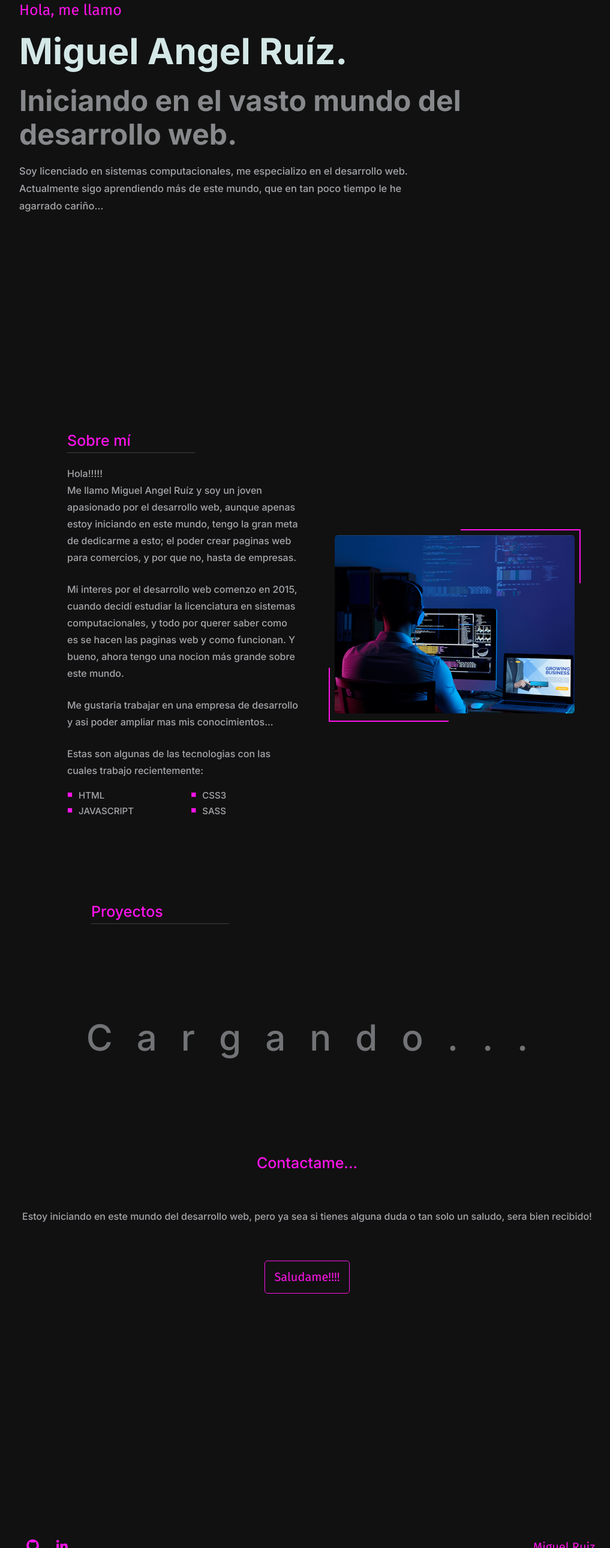
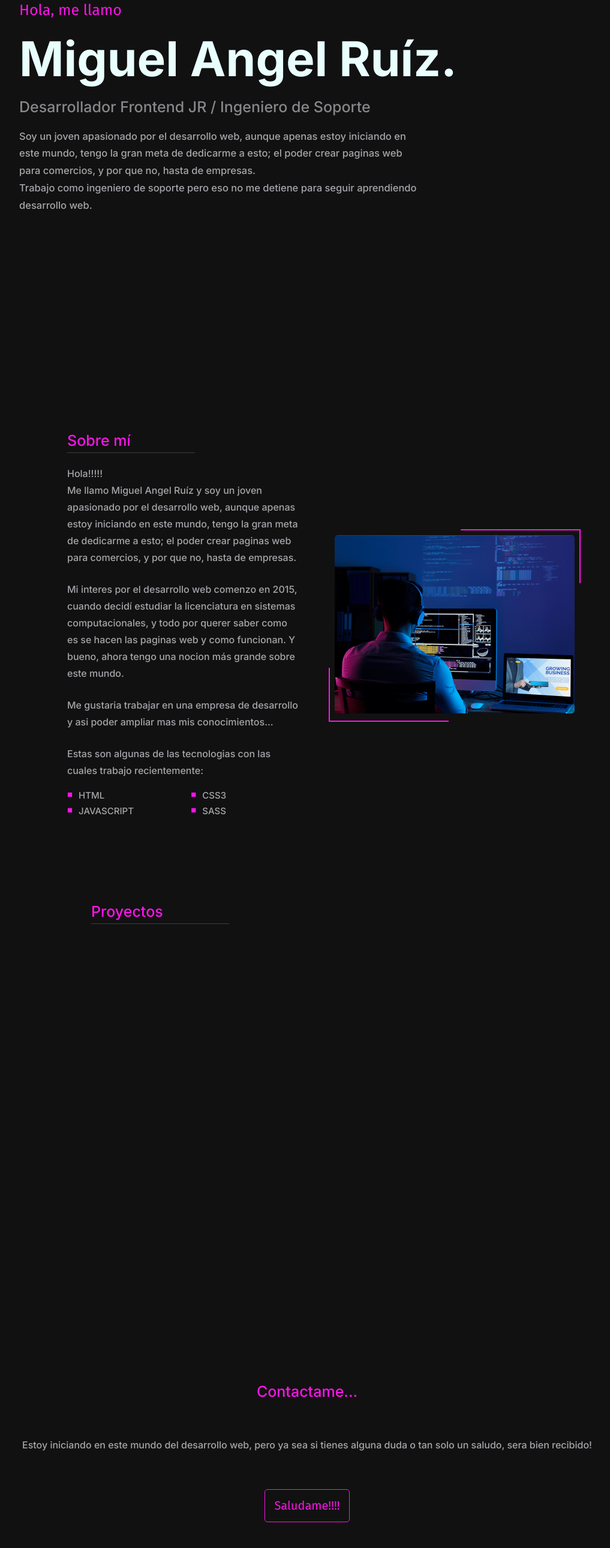
Before and after one commit to miguel0125-mex/portfolio-new, a website: page index.html in a window 1280 px wide. Shown: the part 220-2800 px from the top of the page at 60% size, without its empty margins (128-1145 px from the left). Drawn offline with nearby package versions, Linux system fonts and the light colour scheme.

Commit message:
version-1 estilos home-head

```diff
--- a/index.html
+++ b/index.html
@@ -44,18 +44,19 @@
                     <p class="inicio-pre">Hola, me llamo</p>
                 </div>
                 <div class="name">
-                    <h2 class="inicio-name">Miguel Angel Ruíz.</h2>
+                    <h2 class="inicio-name tracking-in-contract">Miguel Angel Ruíz.</h2>
                 </div>
                 <div class="p-1">
-                    <h3 class="inicio-pre2">Iniciando en el vasto mundo del desarrollo web.</h3>
+                    <h3 class="inicio-pre2">Desarrollador Frontend JR / Ingeniero de Soporte</h3>
                 </div>
                 <div class="p-2">
-                    <p class="inicio-pre3">Soy licenciado en sistemas computacionales, me especializo en el desarrollo web. Actualmente sigo aprendiendo más de este mundo, que en tan poco tiempo le he agarrado cariño...</p>
+                    <p class="inicio-pre3">Soy un joven apasionado por el desarrollo web, aunque apenas estoy iniciando en este mundo, tengo la gran meta de dedicarme a esto; el poder crear paginas web para comercios, y por que no, hasta de empresas.</p>
+                    <p class="inicio-pre3">Trabajo como ingeniero de soporte pero eso no me detiene para seguir aprendiendo desarrollo web.</p>
                 </div>
             </div>
         </section>
 
-        <div id="about" class="about">
+        <section id="about" class="about">
             <div class="container about_div">
                 <div class="about_info">
                     <h2 class="about_text">Sobre mí</h2>
@@ -84,12 +85,13 @@
                     </div>
                 </div>
             </div>
-        </div>
-        <div id="works" class="works">
+        </section>
+
+        <section id="works" class="works">
             <div class="container">
                 <h2 class="work_text">Proyectos</h2>
                 <div class="load-6">
-                    <div class="letter-holder">
+                    <!-- <div class="letter-holder">
                         <div class="l-1 letter">C</div>
                         <div class="l-2 letter">a</div>
                         <div class="l-3 letter">r</div>
@@ -101,11 +103,12 @@
                         <div class="l-9 letter">.</div>
                         <div class="l-10 letter">.</div>
                         <div class="l-11 letter">.</div>
-                    </div>
+                    </div> -->
                 </div>
             </div>
-        </div>
-        <div id="contact" class="container">
+        </section>
+
+        <section id="contact" class="container">
             <div class="contact">
                 <h2 class="contact_text">Contactame... </h2>
                 <p class="contact_text2">
@@ -113,7 +116,8 @@
                 </p>
                 <a class="contact_btn" href="mailto:later481@gmail.com" target="_blank">Saludame!!!!</a>
             </div>
-        </div>
+        </section>
+
         <div class="footer">
             <div class="container">
                 <div class="footer-div">
--- a/sass/abstract/_variables.scss
+++ b/sass/abstract/_variables.scss
@@ -19,6 +19,8 @@ sans-serif;
 
 $xs:2rem;
 $md:2.5rem;
+$md-m: 3.2rem;
+$md-l:4rem;
 $lg:6rem;
 $xl:8rem;
 
--- a/sass/components/_body.scss
+++ b/sass/components/_body.scss
@@ -38,3 +38,7 @@ h3,
 h4 {
     margin: 0;
 }
+
+section{
+    min-height: 100vh;
+}
--- a/sass/components/_inicio.scss
+++ b/sass/components/_inicio.scss
@@ -7,6 +7,7 @@
     align-items: center;
     @include tablet {
         & {
+            min-height: 80vh;
             // padding-top: 11rem;
         }
     }
@@ -22,7 +23,7 @@
         font-family: $titulos;
     }
     .inicio-name {
-        font-size: $lg;
+        font-size: $xl;
         font-weight: $bold;
         font-family: $parrafos;
         color: $white;
@@ -30,8 +31,8 @@
         padding-top: $xs;
     }
     .inicio-pre2 {
-        font-size: 4.8rem;
-        font-weight: $bold;
+        font-size: $md;
+        font-weight: $medium;
         font-family: $parrafos;
         color: $white-gray;
         opacity: .8;
@@ -77,3 +78,21 @@
         }
     }
 }
+
+
+// Animation
+.tracking-in-contract {
+    animation: tracking-in-contract 2s cubic-bezier(0.550, 0.085, 0.680, 0.530) both;
+}
+
+@keyframes tracking-in-contract {
+    0% {
+        filter: blur(12px);
+        opacity: 0;
+    }
+    100% {
+
+        filter: blur(0px);
+        opacity: 1;
+    }
+}
```
Also changed, not shown: assets/css/styles.css, 1 other file.
